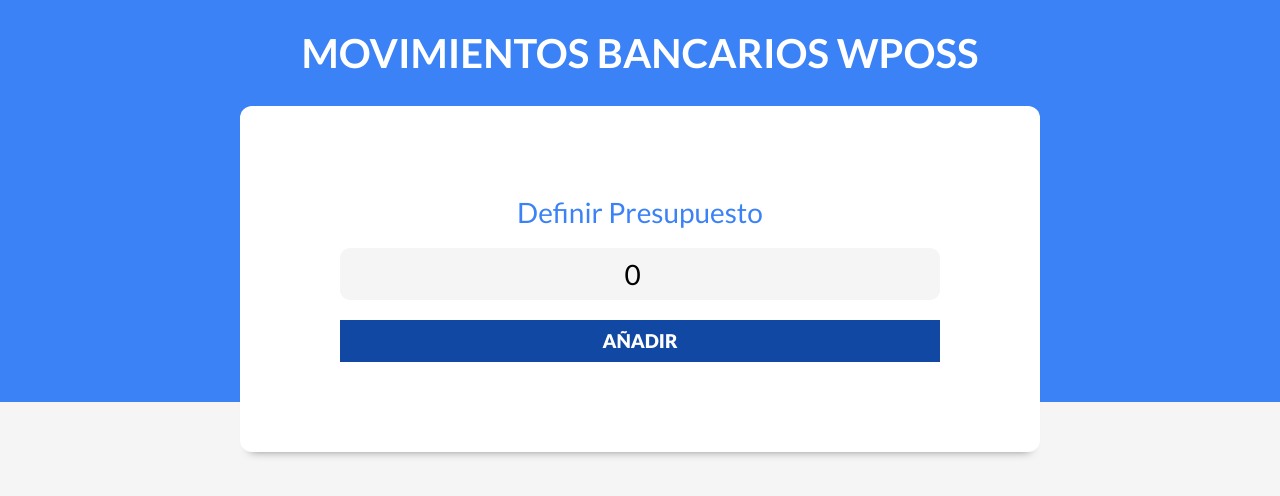
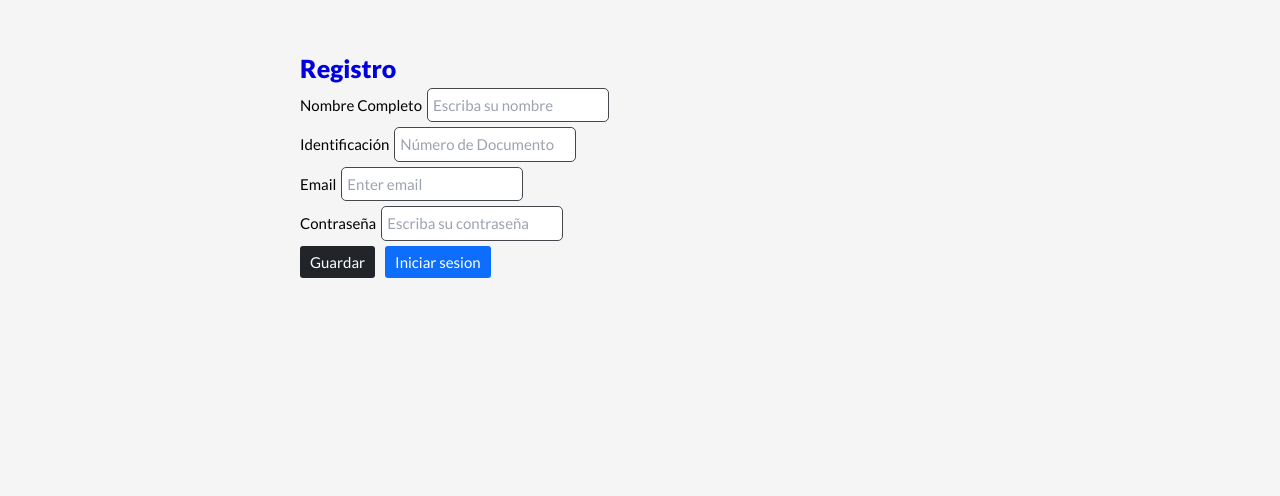
Before and after one commit to Duban10/APPBANCARIA, a React (Vite) app: page / in a window 1280 px wide. Shown: the top 496 px of the page. Built offline with nearby package versions, Linux system fonts and the light colour scheme.

Commit message:
Terminacion de login y Registro en localStorage

```diff
--- a/package.json
+++ b/package.json
@@ -7,14 +7,19 @@
     "serve": "vite preview"
   },
   "dependencies": {
+    "bootstrap": "^5.1.3",
     "prop-types": "^15.7.2",
     "react": "^17.0.0",
+    "react-bootstrap": "^2.2.1",
     "react-circular-progressbar": "^2.0.4",
     "react-dom": "^17.0.0",
     "react-swipeable-list": "^1.4.0"
   },
   "devDependencies": {
     "@vitejs/plugin-react": "^1.0.0",
+    "autoprefixer": "^10.4.3",
+    "postcss": "^8.4.11",
+    "tailwindcss": "^3.0.23",
     "vite": "^2.6.4"
   }
 }
--- a/src/App.jsx
+++ b/src/App.jsx
@@ -1,145 +1,163 @@
-import { useState, useEffect } from 'react'
-import Header from './components/Header'
-import Filtros from './components/Filtros'
-import ListadoGastos from './components/ListadoGastos'
-import Modal from './components/Modal'
-import { generarId } from './helpers'
-import IconoNuevoGasto from './img/nuevo-gasto.svg'
+// import { useState, useEffect } from 'react'
+// import Header from './components/Header'
+// import Filtros from './components/Filtros'
+// import ListadoGastos from './components/ListadoGastos'
+// import Modal from './components/Modal'
+// import { generarId } from './helpers'
+// import IconoNuevoGasto from './img/nuevo-gasto.svg'
 
-function App() {
+// function App() {
 
-  const [gastos, setGastos] = useState(
-    localStorage.getItem('gastos') ? JSON.parse(localStorage.getItem('gastos')) : []
-  )
+//   const [gastos, setGastos] = useState(
+//     localStorage.getItem('gastos') ? JSON.parse(localStorage.getItem('gastos')) : []
+//   )
 
-  const [presupuesto, setPresupuesto] = useState(
-    Number(localStorage.getItem('presupuesto')) ?? 0
-  )
+//   const [presupuesto, setPresupuesto] = useState(
+//     Number(localStorage.getItem('presupuesto')) ?? 0
+//   )
 
-  const [isValidPresupuesto, setIsValidPresupuesto] = useState(false)
+//   const [isValidPresupuesto, setIsValidPresupuesto] = useState(false)
 
-  const [modal, setModal] = useState(false)
-  const [animarModal, setAnimarModal] = useState(false)
+//   const [modal, setModal] = useState(false)
+//   const [animarModal, setAnimarModal] = useState(false)
 
-  const [gastoEditar, setGastoEditar] = useState({})
+//   const [gastoEditar, setGastoEditar] = useState({})
 
-  const [filtro, setFiltro] = useState('')
-  const [gastosFiltrados, setGastosFiltrados] = useState([])
+//   const [filtro, setFiltro] = useState('')
+//   const [gastosFiltrados, setGastosFiltrados] = useState([])
 
-  useEffect(() => {
-    if( Object.keys(gastoEditar).length > 0 ) {
-        setModal(true)
+//   useEffect(() => {
+//     if( Object.keys(gastoEditar).length > 0 ) {
+//         setModal(true)
 
-        setTimeout(() => {
-            setAnimarModal(true)
-        }, 500);
-    }
-  }, [ gastoEditar ])
+//         setTimeout(() => {
+//             setAnimarModal(true)
+//         }, 500);
+//     }
+//   }, [ gastoEditar ])
 
-  useEffect(() => {
-    localStorage.setItem('presupuesto', presupuesto ?? 0)
-  }, [presupuesto])
+//   useEffect(() => {
+//     localStorage.setItem('presupuesto', presupuesto ?? 0)
+//   }, [presupuesto])
 
-  useEffect(() => {
-    localStorage.setItem('gastos', JSON.stringify(gastos) ?? [])
-  }, [gastos])
+//   useEffect(() => {
+//     localStorage.setItem('gastos', JSON.stringify(gastos) ?? [])
+//   }, [gastos])
 
-  useEffect(() => {
-    if(filtro) {
-        const gastosFiltrados = gastos.filter( gasto => gasto.categoria === filtro)
-        setGastosFiltrados(gastosFiltrados)
-    }
-  }, [filtro]);
+//   useEffect(() => {
+//     if(filtro) {
+//         const gastosFiltrados = gastos.filter( gasto => gasto.categoria === filtro)
+//         setGastosFiltrados(gastosFiltrados)
+//     }
+//   }, [filtro]);
 
-  useEffect(() => {
-    const presupuestoLS = Number(localStorage.getItem('presupuesto')) ?? 0;
+//   useEffect(() => {
+//     const presupuestoLS = Number(localStorage.getItem('presupuesto')) ?? 0;
 
-    if(presupuestoLS > 0 ) {
-      setIsValidPresupuesto(true)
-    }
-  }, []);
+//     if(presupuestoLS > 0 ) {
+//       setIsValidPresupuesto(true)
+//     }
+//   }, []);
 
 
 
-  const handleNuevoGasto = () => {
-    setModal(true)
-    setGastoEditar({})
+//   const handleNuevoGasto = () => {
+//     setModal(true)
+//     setGastoEditar({})
 
-    setTimeout(() => {
-        setAnimarModal(true)
-    }, 500);
-  }
+//     setTimeout(() => {
+//         setAnimarModal(true)
+//     }, 500);
+//   }
 
-  const guardarGasto = gasto => {
-    if(gasto.id) {
-      // Actualizar
-      const gastosActualizados = gastos.map( gastoState => gastoState.id === gasto.id ? gasto : gastoState)
-      setGastos(gastosActualizados);
-      setGastoEditar({})
-    } else {
-      // Nuevo Gasto
-      gasto.id = generarId();
-      gasto.fecha = Date.now();
-      setGastos([...gastos, gasto ])
-    }
-    setAnimarModal(false)
-    setTimeout(() => {
-        setModal(false)
-    }, 500);
-  }
+//   const guardarGasto = gasto => {
+//     if(gasto.id) {
+//       // Actualizar
+//       const gastosActualizados = gastos.map( gastoState => gastoState.id === gasto.id ? gasto : gastoState)
+//       setGastos(gastosActualizados);
+//       setGastoEditar({})
+//     } else {
+//       // Nuevo Gasto
+//       gasto.id = generarId();
+//       gasto.fecha = Date.now();
+//       setGastos([...gastos, gasto ])
+//     }
+//     setAnimarModal(false)
+//     setTimeout(() => {
+//         setModal(false)
+//     }, 500);
+//   }
 
-  const eliminarGasto = id => {
-    const gastosActualizados = gastos.filter( gasto => gasto.id !== id);
-    setGastos(gastosActualizados);
-  }
+//   const eliminarGasto = id => {
+//     const gastosActualizados = gastos.filter( gasto => gasto.id !== id);
+//     setGastos(gastosActualizados);
+//   }
 
+//   return (
+//       <div className={modal ? 'fijar' : '' }>
+//         <Header
+//             gastos={gastos}
+//             setGastos={setGastos}
+//             presupuesto={presupuesto}
+//             setPresupuesto={setPresupuesto}
+//             isValidPresupuesto={isValidPresupuesto}
+//             setIsValidPresupuesto={setIsValidPresupuesto}
+//         />
+
+//         {isValidPresupuesto && (
+//           <>
+//             <main>
+//               <Filtros
+//                 filtro={filtro}
+//                 setFiltro={setFiltro}
+//               />
+//               <ListadoGastos
+//                   gastos={gastos}
+//                   setGastoEditar={setGastoEditar}
+//                   eliminarGasto={eliminarGasto}
+//                   filtro={filtro}
+//                   gastosFiltrados={gastosFiltrados}
+//               />
+//             </main>
+//             <div className="nuevo-gasto">
+//                 <img
+//                     src={IconoNuevoGasto}
+//                     alt="icono nuevo gasto"
+//                     onClick={handleNuevoGasto}
+//                 />
+//             </div>
+//           </>
+//         )}
+
+//         {modal && <Modal
+//                     setModal={setModal}
+//                     animarModal={animarModal}
+//                     setAnimarModal={setAnimarModal}
+//                     guardarGasto={guardarGasto}
+//                     gastoEditar={gastoEditar}
+//                     setGastoEditar={setGastoEditar}
+//                   />}
+
+//       </div>
+//   )
+// }
+
+// export default App
+
+import React from 'react';
+import Registro from './components/Registro';
+
+
+function App() {
   return (
-      <div className={modal ? 'fijar' : '' }>
-        <Header
-            gastos={gastos}
-            setGastos={setGastos}
-            presupuesto={presupuesto}
-            setPresupuesto={setPresupuesto}
-            isValidPresupuesto={isValidPresupuesto}
-            setIsValidPresupuesto={setIsValidPresupuesto}
-        />
-
-        {isValidPresupuesto && (
-          <>
-            <main>
-              <Filtros
-                filtro={filtro}
-                setFiltro={setFiltro}
-              />
-              <ListadoGastos
-                  gastos={gastos}
-                  setGastoEditar={setGastoEditar}
-                  eliminarGasto={eliminarGasto}
-                  filtro={filtro}
-                  gastosFiltrados={gastosFiltrados}
-              />
-            </main>
-            <div className="nuevo-gasto">
-                <img
-                    src={IconoNuevoGasto}
-                    alt="icono nuevo gasto"
-                    onClick={handleNuevoGasto}
-                />
-            </div>
-          </>
-        )}
-
-        {modal && <Modal
-                    setModal={setModal}
-                    animarModal={animarModal}
-                    setAnimarModal={setAnimarModal}
-                    guardarGasto={guardarGasto}
-                    gastoEditar={gastoEditar}
-                    setGastoEditar={setGastoEditar}
-                  />}
-
+    <div className="App">
+      <div className="outer">
+        <div className="inner">
+          <Registro />
+        </div>
       </div>
-  )
+    </div>
+  );
 }
 
-export default App
+export default App;
--- a/src/components/ControlPresupuesto.jsx
+++ b/src/components/ControlPresupuesto.jsx
@@ -1,4 +1,5 @@
 import { useState, useEffect } from 'react'
+import { numeroCuenta } from '../helpers';
 import { CircularProgressbar, buildStyles } from 'react-circular-progressbar'
 import "react-circular-progressbar/dist/styles.css"
 
@@ -80,6 +81,9 @@ const ControlPresupuesto = ({
                 <p>
                     <span>Movido: </span>{formatearCantidad(gastado)}
                 </p>
+                <p>
+                    <span>Numero de Cuenta: </span>{}
+                </p>
             </div>
         </div>
     )
--- a/src/components/Login.jsx
+++ b/src/components/Login.jsx
@@ -35,9 +35,9 @@ function Login() {
     <div>
 
         {home ? (
-          <div className="container">
+          <div className="container-f">
             <form onSubmit={handleLogin} className="formReg">
-              <h3 className="mb-5">LogIn</h3>
+              <h3 className="mb-5">Iniciar Sesión</h3>
               <div className="form-group mb-3">
                 <label className="mb-3">Email</label>
                 <input
@@ -65,7 +65,7 @@ function Login() {
 
               {flag && (
                 <Alert color="primary" variant="warning">
-                 Todos los campos son Obligatorios
+                  Todos los campos son importantes
                 </Alert>
               )}
             </form>
--- a/src/components/Modal.jsx
+++ b/src/components/Modal.jsx
@@ -1,75 +1,83 @@
-import { useState, useEffect } from 'react'
+import { useState, useEffect } from 'react'
 import Mensaje from './Mensaje'
 import CerrarBtn from '../img/cerrar.svg'
 
 const Modal = ({
     setModal,
+    setAnimarModal,
     animarModal,
-    setAnimarModal,
     guardarGasto,
     gastoEditar,
     setGastoEditar
 }) => {
 
-    const [mensaje, setMensaje] = useState('');
+    const [mensaje, setMensaje] = useState('')
+
     const [nombre, setNombre] = useState('')
     const [cantidad, setCantidad] = useState('')
     const [categoria, setCategoria] = useState('')
     const [fecha, setFecha] = useState('')
     const [id, setId] = useState('')
 
+
+    // ENVIAR LO QUE ESTA EN EL OBJETO A LOS INPUT PARA EDITAR
     useEffect(() => {
-        if( Object.keys(gastoEditar).length > 0 ) {
+        if(Object.keys(gastoEditar).length > 0){
             setNombre(gastoEditar.nombre)
             setCantidad(gastoEditar.cantidad)
             setCategoria(gastoEditar.categoria)
+            setFecha(gastoEditar.fecha)
             setId(gastoEditar.id)
-            setFecha(gastoEditar.fecha)
           }
-    }, []);
+    }, [])
+
 
     const ocultarModal = () => {
+
         setAnimarModal(false)
         setGastoEditar({})
         setTimeout(() => {
             setModal(false)
-        }, 500);
+        }, 500)
     }
 
-    const handleSubmit = e => {
-        e.preventDefault();
+    const handleSubmit = (e) => {
+        e.preventDefault()
 
-        if([ nombre, cantidad, categoria ].includes('')) {
+        if([nombre, cantidad, categoria].includes('')){
             setMensaje('Todos los campos son obligatorios')
 
             setTimeout(() => {
                 setMensaje('')
             }, 3000)
-            return
+            return;
         }
 
-        guardarGasto({nombre, cantidad, categoria, id, fecha})
+        guardarGasto({nombre, cantidad, categoria, fecha, id})
     }
+
+
+
 
   return (
     <div className="modal">
         <div className="cerrar-modal">
           <img
             src={CerrarBtn}
-                    alt="cerrar modal"
-                    onClick={ocultarModal}
-                />
+            alt="Cerrar Modal"
+            onClick={ocultarModal}/>
         </div>
-
+        {/* colocar y quitar clase dinamicamente
+        - formulario es estatica - animar y cerrar es dinamica */}
          <form
                 onSubmit={handleSubmit}
                 className={`formulario ${animarModal ? "animar" : 'cerrar'}`}
             >
-                <legend>{gastoEditar.nombre ? 'Editar Movimiento' : 'Nuevo Movimiento'}</legend>
+                <legend>{gastoEditar.nombre ? 'Editar Movimiento':'Nuevo Movimiento'}</legend>
                 {mensaje && <Mensaje tipo="error">{mensaje}</Mensaje>}
 
                 <div className="campo">
-                    <label htmlFor="nombre">Nombre Gasto</label>
+                    <label htmlFor="nombre">Nombre del Banco</label>
 
                     <input
                         id="nombre"
@@ -86,13 +94,13 @@ const Modal = ({
                     <input
                         id="cantidad"
                         type="number"
-                        placeholder="Añade la cantidad: ej. 300"
+                        placeholder="Añade La cantidad: ej. 300"
                         value={cantidad}
                         onChange={ e => setCantidad(Number(e.target.value))}
                     />
                 </div>
                 <div className="campo">
-                    <label htmlFor="categoria">Categoría</label>
+                    <label htmlFor="categoria">Tipo de Movimiento</label>
 
                     <select
                         id="categoria"
@@ -108,7 +116,7 @@ const Modal = ({
 
                 <input
                     type="submit"
-                    value={gastoEditar.nombre ? 'Guardar Cambios' : 'Añadir Movimiento'}
+                    value={gastoEditar.nombre ? 'Guardar Cambios':'Añadir Movimiento'}
                 />
 
             </form>
--- a/src/components/Registro.jsx
+++ b/src/components/Registro.jsx
@@ -41,10 +41,10 @@ function Registro() {
   return (
     <>
 
-        <div className="container mt-5">
+        <div className="container">
           {" "}
           {login ? (
-            <div className="container mx-auto">
+            <div className="container-f mx-auto">
                 <form onSubmit={handleFormSubmit} className="formReg">
                     <h3 className="mb-5">Registro</h3>
 
--- a/src/helpers/index.js
+++ b/src/helpers/index.js
@@ -14,3 +14,9 @@ export const formatearFecha = fecha => {
     }
     return fechaNueva.toLocaleDateString('es-ES', opciones)
 }
+
+export const numeroCuenta = () => {
+    const random = Math.random().toString().substr(9)
+
+    return random
+}
--- a/src/index.css
+++ b/src/index.css
@@ -1,3 +1,7 @@
+@tailwind base;
+@tailwind components;
+@tailwind utilities;
+
 :root {
     --azul: #3b82f6;
     --blanco: #ffffff;
@@ -404,3 +408,68 @@ body .modal {
     font-size: 2.4rem;
     text-align: right;
 }
+
+.btn-primary{
+    margin-left: 10px !important;
+}
+
+.formReg label, .formReg input, .formReg button{
+    font-size: 15px;
+
+}
+.formReg input {
+    border: 1px solid #44484d;
+    border-radius: 5px;
+    padding: 5px 5px;
+}
+
+.formReg h3{
+    font-size:25px;
+    color: #0101DF;
+    font-weight: 900;
+}
+.container-f {
+    margin-left: 300px;
+    margin-top: 50px;
+}
+.formReg .form-group{
+    margin-bottom:5px;
+}
+
+.formReg label {
+    margin-right:5px;
+}
+
+.btn-primary{
+    color:#fff;
+    background-color:#0d6efd;
+    border-color:#0d6efd;
+    padding: 5px 10px;
+    border-radius: 3px;
+}
+.btn-primary:hover{color:#fff;
+    background-color:#0b5ed7;
+    border-color:#0a58ca
+}
+.btn-check:focus+.btn-primary,.btn-primary:focus{
+    color:#fff;
+    background-color:#0b5ed7;
+    border-color:#0a58ca;
+    box-shadow:0 0 0 .25rem rgba(49,132,253,.5)
+}
+.btn-check:active+.btn-primary,.btn-check:checked+.btn-primary,.btn-primary.active,.btn-primary:active,.show>.btn-primary.dropdown-toggle{
+    color:#fff;
+    background-color:#0a58ca;
+    border-color:#0a53be
+}
+.btn-check:active+.btn-primary:focus,.btn-check:checked+.btn-primary:focus,.btn-primary.active:focus,.btn-primary:active:focus,.show>.btn-primary.dropdown-toggle:focus{
+    box-shadow:0 0 0 .25rem rgba(49,132,253,.5)
+}
+.btn-primary.disabled,.btn-primary:disabled{
+    color:#fff;
+    background-color:#0d6efd;
+    border-color:#0d6efd
+}
+
+.btn-dark{color:#fff;background-color:#212529;border-color:#212529;padding: 5px 10px;
+    border-radius: 3px;}.btn-dark:hover{color:#fff;background-color:#1c1f23;border-color:#1a1e21}.btn-check:focus+.btn-dark,.btn-dark:focus{color:#fff;background-color:#1c1f23;border-color:#1a1e21;box-shadow:0 0 0 .25rem rgba(66,70,73,.5)}.btn-check:active+.btn-dark,.btn-check:checked+.btn-dark,.btn-dark.active,.btn-dark:active,.show>.btn-dark.dropdown-toggle{color:#fff;background-color:#1a1e21;border-color:#191c1f}.btn-check:active+.btn-dark:focus,.btn-check:checked+.btn-dark:focus,.btn-dark.active:focus,.btn-dark:active:focus,.show>.btn-dark.dropdown-toggle:focus{box-shadow:0 0 0 .25rem rgba(66,70,73,.5)}.btn-dark.disabled,.btn-dark:disabled{color:#fff;background-color:#212529;border-color:#212529}
```
Also changed, not shown: 1 other file (tests, documents, lock files or other folders). Lines whose indentation alone changed are shown as unchanged.
